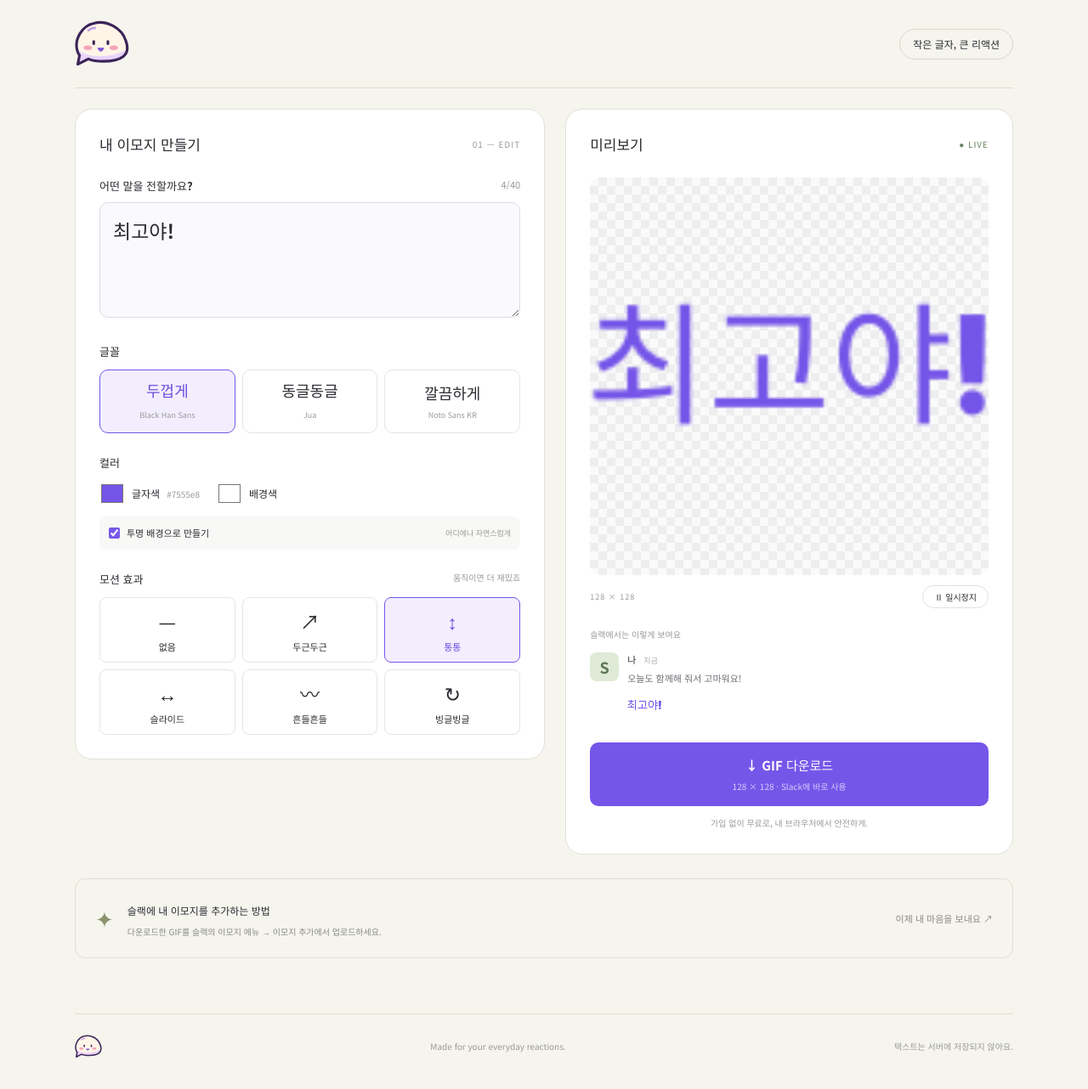
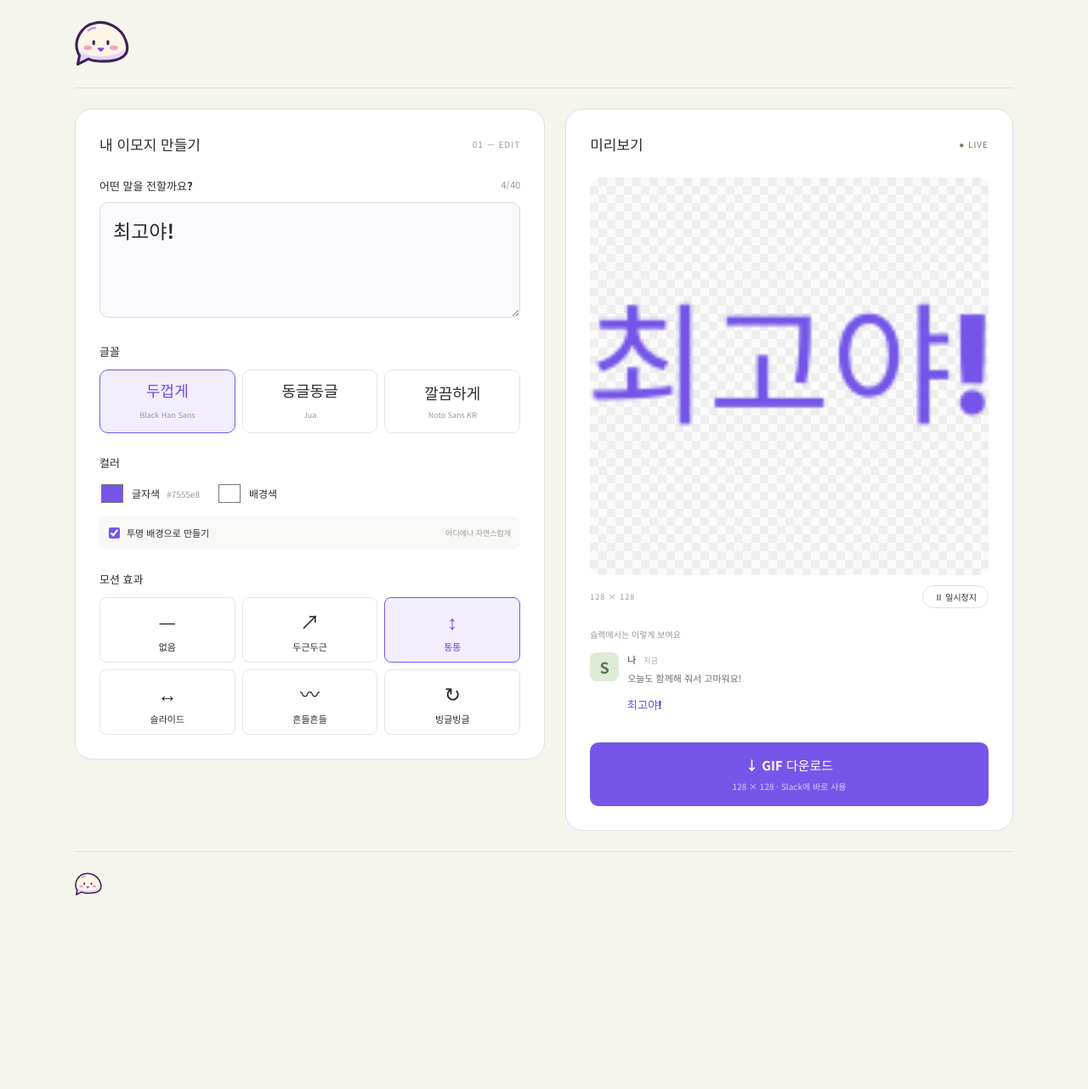
Before and after one commit to hakilee/mojji, a React (Vite) app: page / in a window 1280 px wide. Shown: the whole page at 85% size. After the commit the page ends 1091 px from the top, so only its background shows below. Built offline with nearby package versions, Linux system fonts and the light colour scheme.

Commit message:
fix: remove extra promotional and helper copy

```diff
--- a/index.html
+++ b/index.html
@@ -14,7 +14,7 @@
     <link rel="icon" type="image/svg+xml" href="/favicon.svg" />
     <link rel="apple-touch-icon" sizes="180x180" href="/apple-touch-icon.png" />
     <link rel="manifest" href="/site.webmanifest" />
-    <title>슬랙모찌 — 작은 글자, 큰 리액션</title>
+    <title>슬랙모찌</title>
   </head>
   <body>
     <div id="root"></div>
--- a/specs/editor.md
+++ b/specs/editor.md
@@ -6,7 +6,7 @@ Owner: GitHub issue #1. Browser-only; input never leaves the device.
 - E2: Provide locally bundled Noto Sans KR, Black Han Sans and Jua; foreground and background colors; transparent background toggle. GIF supports binary transparency only.
 - E3: Static, scale, bounce, slide, shake and roll effects loop over 1.2 seconds. Preview and export share the renderer. Pause preview without changing export. Keep the full visible text inside the canvas throughout the motion cycle, including maximum scale, translation and rotation; verify with `아기고래` in all three fonts.
 - E4: Download valid GIF89a at 128×128; 1 frame for static, 20 for motion; loop indefinitely, 60 ms per frame; clear previous transparent frames. Reject files over 128 KiB with an actionable error, never silently download oversized output.
-- E5: Open directly on the editor and preview below the header, without a marketing intro, headline or slogan block (#9). Show a responsive 1:1 square checkerboard preview with the canvas filling it without distortion; keep resolution and playback controls outside the artwork (#11). Show actual-size Slack-like message preview, explicit loading/error states, keyboard-labelled controls and responsive stacked layout. Respect reduced-motion preferences in preview.
+- E5: Open directly on the editor and preview below the header, without a marketing intro, headline or slogan block (#9). Show a responsive 1:1 square checkerboard preview with the canvas filling it without distortion; keep resolution and playback controls outside the artwork (#11). Show actual-size Slack-like message preview, explicit loading/error states, keyboard-labelled controls and responsive stacked layout. Respect reduced-motion preferences in preview. Omit promotional/helper copy from the header, motion legend, default status, Slack upload guide and footer (#13); retain functional loading/success/error announcements without an empty status spacer.
 - E6: No account, server upload, gallery or analytics. No copied third-party branding/assets. Korean fonts are bundled through Fontsource with their licenses.
 - E7 (#7): Use the selected C (수다모찌) text-free mochi SVG as the app symbol in header/footer and browser favicon. Use tightly cropped logo bounds, a separate square favicon, and 2% additional inset for Apple/Android regular icons; preserve artwork proportions. Generate Apple touch (180×180) and Android manifest (192×192, 512×512, plus maskable 512×512) icons from the same source. Keep platform icon backgrounds opaque and the maskable artwork inside its central safe zone. Expose the brand name 슬랙모찌 accessibly without a visible wordmark.
 
--- a/src/Editor.tsx
+++ b/src/Editor.tsx
@@ -73,11 +73,10 @@ export function Editor() {
 
   return (
     <div className="shell">
-      <header className="flex items-center justify-between">
+      <header className="flex items-center">
         <a className="brand" href="/">
           <img src="/logo.svg" width="64" height="56" alt="슬랙모찌 홈" />
         </a>
-        <span className="badge">작은 글자, 큰 리액션</span>
       </header>
       <main>
         <div className="workspace">
@@ -150,9 +149,7 @@ export function Editor() {
               </label>
             </fieldset>
             <fieldset>
-              <legend>
-                모션 효과<span>움직이면 더 재밌죠</span>
-              </legend>
+              <legend>모션 효과</legend>
               <div className="motion-options">
                 {Object.entries(motions).map(([motion, label], index) => (
                   <button
@@ -209,23 +206,13 @@ export function Editor() {
               <span>128 × 128 · Slack에 바로 사용</span>
             </button>
             <p role="status" className="status">
-              {status || "가입 없이 무료로, 내 브라우저에서 안전하게."}
+              {status}
             </p>
           </section>
         </div>
-        <aside className="tip">
-          <span>✦</span>
-          <div>
-            <strong>슬랙에 내 이모지를 추가하는 방법</strong>
-            <p>다운로드한 GIF를 슬랙의 이모지 메뉴 → 이모지 추가에서 업로드하세요.</p>
-          </div>
-          <span className="tip-end">이제 내 마음을 보내요 ↗</span>
-        </aside>
       </main>
       <footer>
         <img className="footer-logo" src="/logo.svg" width="32" height="28" alt="슬랙모찌" />
-        <span>Made for your everyday reactions.</span>
-        <span>텍스트는 서버에 저장되지 않아요.</span>
       </footer>
     </div>
   );
--- a/src/style.css
+++ b/src/style.css
@@ -47,12 +47,6 @@ header {
 .brand img,
 .footer-logo {
   display: block;
-}
-.badge {
-  font-size: 12px;
-  border: 1px solid #d8d8cf;
-  border-radius: 30px;
-  padding: 8px 15px;
 }
 .workspace {
   margin-top: 24px;
@@ -119,12 +113,6 @@ legend {
   font-weight: 700;
   margin-bottom: 12px;
   width: 100%;
-}
-legend span {
-  float: right;
-  font-size: 10px;
-  font-weight: 400;
-  color: #999;
 }
 .font-options {
   display: grid;
@@ -312,47 +300,19 @@ button[aria-pressed="true"] {
   text-align: center;
   font-size: 10px;
   color: #999;
-  min-height: 16px;
-  margin: 12px 0 0;
+  margin: 0;
+}
+.status:not(:empty) {
+  margin-top: 12px;
 }
 .error {
   color: #b83b47;
   font-size: 12px;
 }
-.tip {
-  display: flex;
-  align-items: center;
-  gap: 16px;
-  margin: 28px 0 65px;
-  padding: 23px;
-  border: 1px solid #dfdfd5;
-  border-radius: 12px;
-}
-.tip > span:first-child {
-  font-size: 26px;
-  color: #8a936c;
-}
-.tip strong {
-  font-size: 12px;
-}
-.tip p {
-  font-size: 10px;
-  color: #898b84;
-  margin-top: 7px;
-}
-.tip-end {
-  margin-left: auto;
-  font-size: 11px;
-  color: #8a8b82;
-}
 footer {
-  align-items: center;
+  margin-top: 24px;
   border-top: 1px solid #deded5;
   padding: 24px 0 36px;
-  display: flex;
-  justify-content: space-between;
-  font-size: 10px;
-  color: #999;
 }
 @media (max-width: 760px) {
   .shell {
@@ -365,26 +325,12 @@ footer {
     width: 48px;
     height: 42px;
   }
-  .badge {
-    font-size: 9px;
-    padding: 6px 10px;
-  }
   .workspace {
     grid-template-columns: 1fr;
   }
   .panel {
     padding: 22px;
   }
-  .tip-end {
-    display: none;
-  }
-  .tip {
-    margin-bottom: 40px;
-  }
-  footer {
-    gap: 15px;
-    flex-wrap: wrap;
-  }
   .check span {
     font-size: 8px;
   }
```
Also changed, not shown: 1 other file (tests, documents, lock files or other folders).
